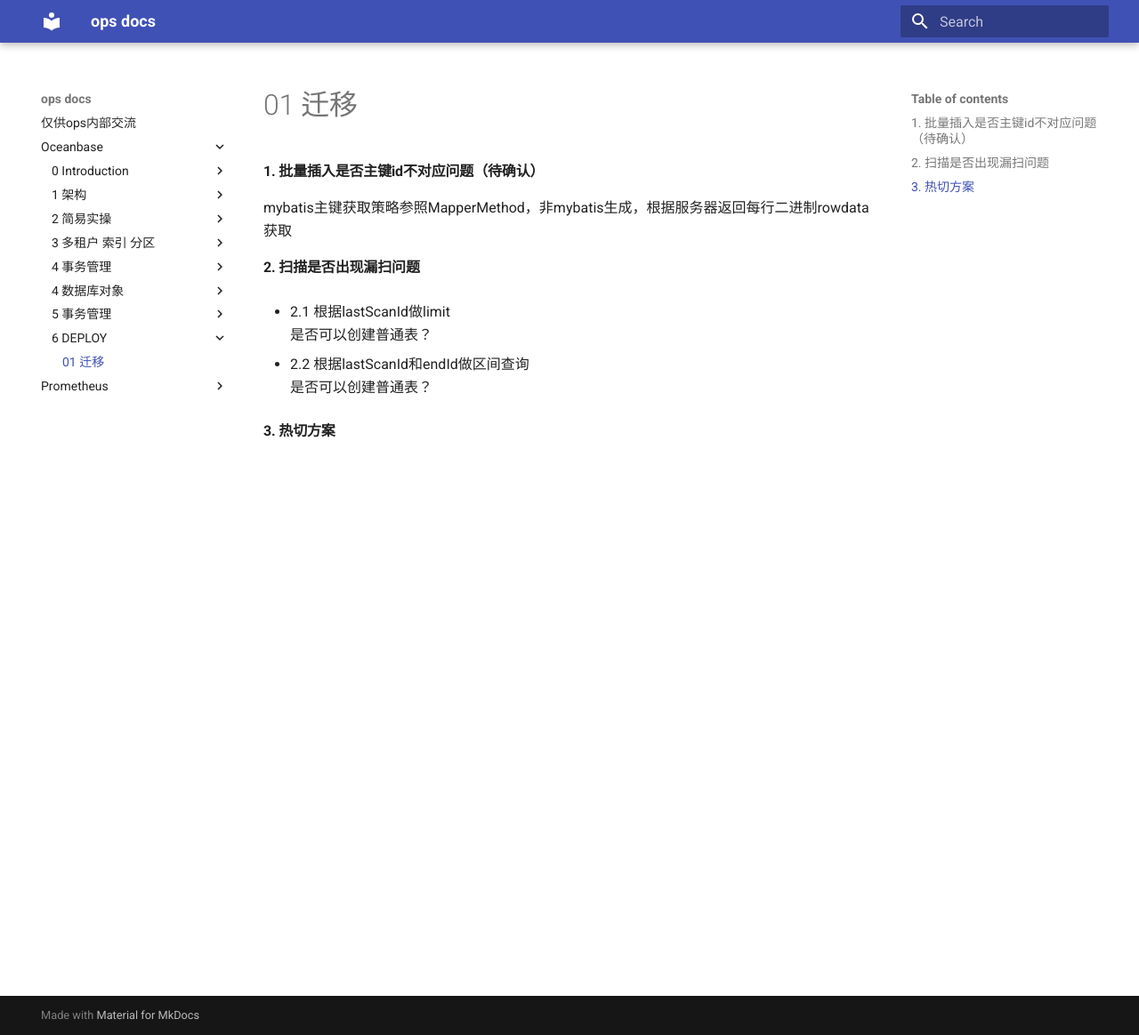
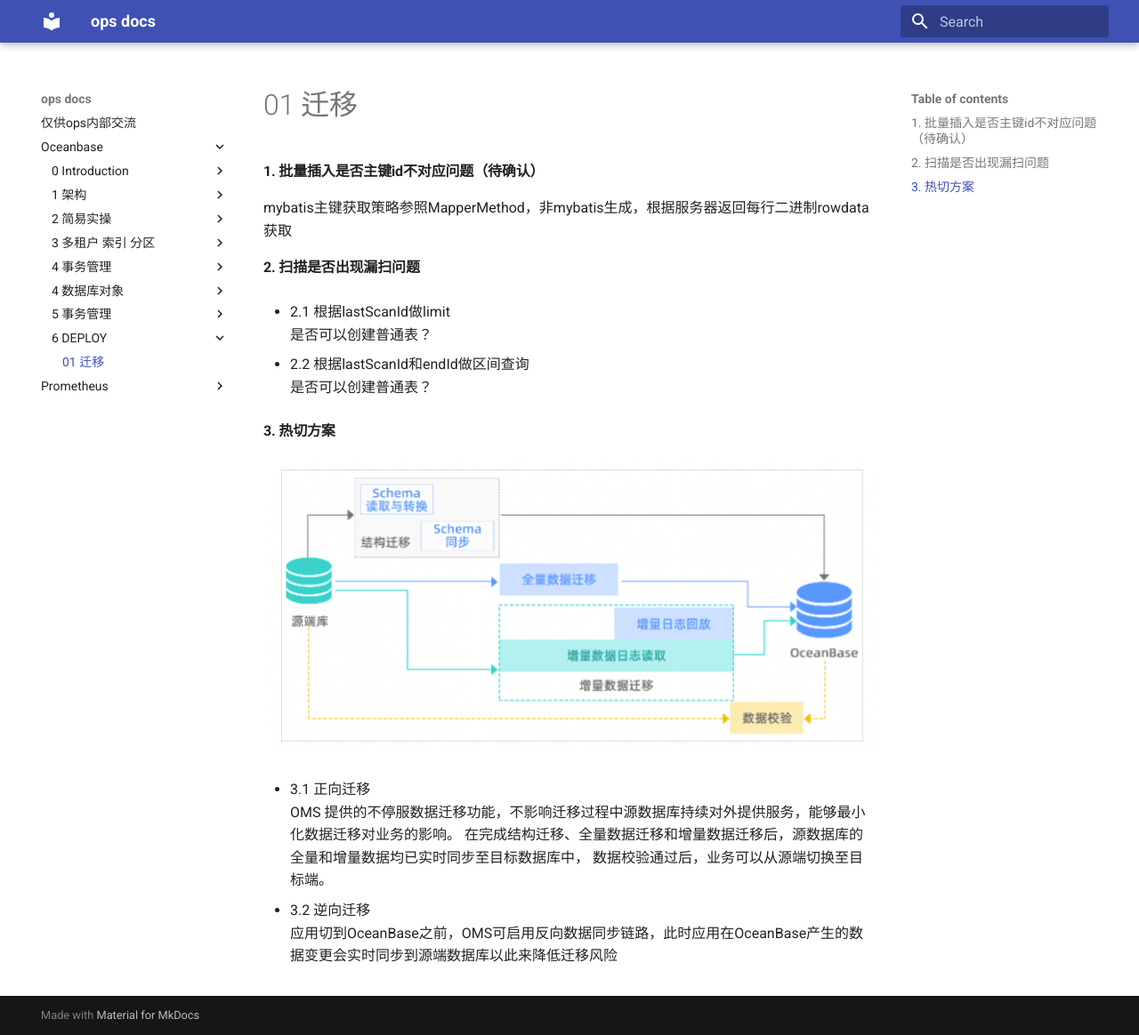
Before and after one commit to rocky-raccoon33/ops-doc, an MkDocs documentation site: the page built from docs/oceanbase/6 DEPLOY/01 迁移.md, in a window 1280 px wide and 1164 px high. Shown: the whole window at 89% size. Built offline with MkDocs 1.6.1 and Material for MkDocs 9.7.7, drawn with Linux system fonts in a browser that asks for light colours.

Commit message:
add：增加迁移方案

```diff
--- a/docs/oceanbase/6 DEPLOY/01 迁移.md
+++ b/docs/oceanbase/6 DEPLOY/01 迁移.md
@@ -9,3 +9,10 @@ mybatis主键获取策略参照MapperMethod，非mybatis生成，根据服务器
 是否可以创建普通表？
 
 #### 3. 热切方案
+![数据不停服迁移](img/migrate.png)
+
+- 3.1 正向迁移
+OMS 提供的不停服数据迁移功能，不影响迁移过程中源数据库持续对外提供服务，能够最小化数据迁移对业务的影响。 在完成结构迁移、全量数据迁移和增量数据迁移后，源数据库的全量和增量数据均已实时同步至目标数据库中， 数据校验通过后，业务可以从源端切换至目标端。
+
+- 3.2 逆向迁移
+应用切到OceanBase之前，OMS可启用反向数据同步链路，此时应用在OceanBase产生的数据变更会实时同步到源端数据库以此来降低迁移风险
```
Also changed, not shown: docs/oceanbase/6 DEPLOY/img/migrate.png (added).
